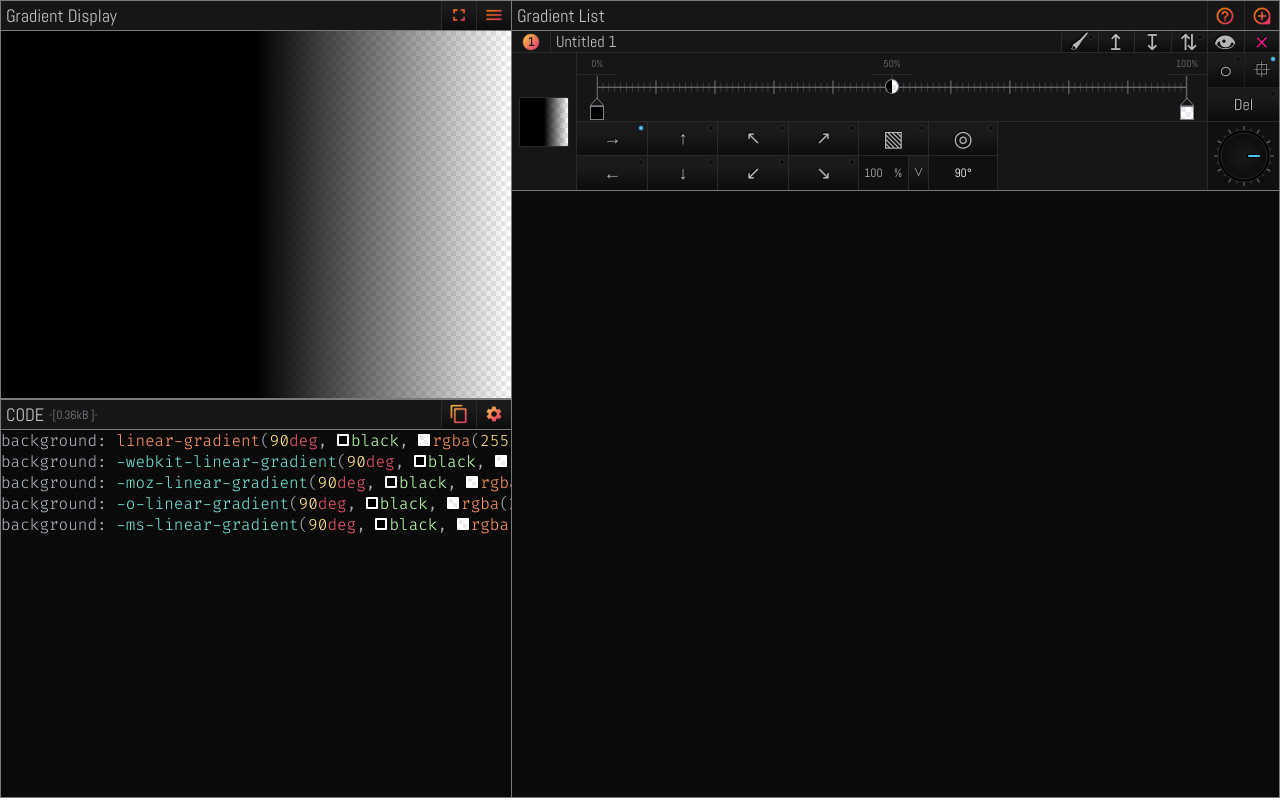
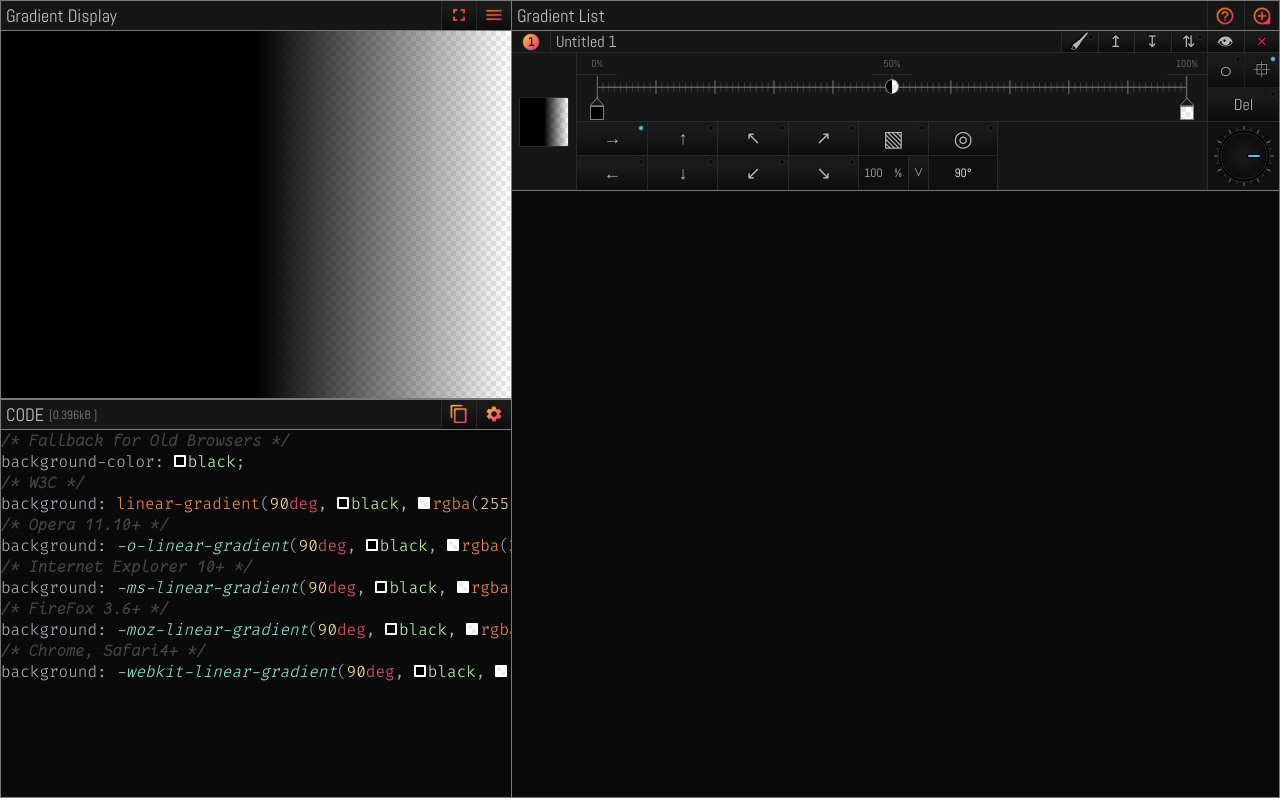
Before and after one commit to tschiboka/colorpicker, a React (Create React App) app: page / in a window 1280 px wide. Built offline with nearby package versions, Linux system fonts and the light colour scheme.

Commit message:
comment out Code with  prefixes and gradient names

```diff
--- a/src/App.scss
+++ b/src/App.scss
@@ -69,10 +69,6 @@
             border: none;
             border-left: $tertiaryBorder;
             cursor: pointer;
-            &:hover {
-                background-clip: none;
-                color: $activeButtonTextColor;
-            }
         }
     }
     & > * {
--- a/src/Components/Code/Code.js
+++ b/src/Components/Code/Code.js
@@ -33,8 +33,9 @@ export default class Code extends Component {
             copyButtonHover: false,
             convertCssNamedColorsWherePossible: true,
             preferredColorFormat: undefined,
+            commentsAllowed: true,
             cssColorNames: require("../../constants/color_templates/cssColors.json"),
-            vendorPrefixes: ["", "-webkit-", "-moz-", "-o-", "-ms-"]
+            vendorPrefixes: ["W3C", "-o-", "-ms-", "-moz-", "-webkit-",]
         }
     }
 
@@ -51,7 +52,10 @@ export default class Code extends Component {
 
     componentDidUpdate(_, prevState) {
         const code = document.getElementById("code");
-        const bites = encodeURI(code.textContent).split(/%..|./).length - 1;
+        const text = this.props.gradients.length ? code.textContent : "";
+        const bites = encodeURI(text)
+            .replace(/\*(.|\n)*?\*/g, "") // get rid of comments
+            .split(/%..|./).length - 1;
 
         if (prevState.bites !== bites) this.setState({ ...this, bites });
     }
@@ -59,10 +63,19 @@ export default class Code extends Component {
 
 
     handleCopyBtnOnClick() {
-        const code = document.getElementById("code");
-        const codeText = code.textContent.split(";").join(";\n");
+        const copy = () => {
+            const code = document.getElementById("code");
+            const codeText = code.textContent.split(";").join(";\n");
+            this.copyToClipboard(codeText);
+        }
 
-        this.copyToClipboard(codeText);
+        if (this.state.commentsAllowed) { // Don't let comments pollute clip-board
+            this.setState({ ...this.state, commentsAllowed: false }, () => {
+                copy();
+                this.setState({ ...this.state, commentsAllowed: true });
+            });
+        }
+        else copy();
     }
 
 
@@ -365,6 +378,16 @@ export default class Code extends Component {
 
 
 
+    renderComment(index) {
+        const comment = this.props.gradients[index].name;
+        const isUntitled = /^untitled/gi.test(comment);
+        if (this.state.commentsAllowed && !isUntitled) return (
+            <span className="token comment">&nbsp;&nbsp;&#47;&#42;&nbsp;{comment}&nbsp;&#42;&#47;</span>
+        );
+    }
+
+
+
     renderBackgroundWithPrefix(vendorPrefix) {
         const gradients = this.props.gradients.map(grad => getImmutableGradientCopy(grad)).reverse();
         const functionNames = gradients.map(gradient => (gradient.repeating ? "repeating-" : "") + gradient.type + "-gradient");
@@ -383,24 +406,37 @@ export default class Code extends Component {
             </span>
         );
 
+        const prefix = vendorPrefix === "W3C" ? "" : vendorPrefix;
+
         return (
-            <code key={"code" + vendorPrefix}>
+            <code key={"code" + prefix}>
                 <pre>
                     <span>
                         <span className="token property">background</span>
 
                         <span className="token punctuation">: </span>
+
                         {gradients.map((gradient, gradIndex) => (
                             <span key={`gradient_${gradIndex}`}>
-                                <span className="token vendor-prefix">{vendorPrefix}</span>
+                                <span className="token vendor-prefix">{prefix}</span>
 
-                                <span className={`token ${vendorPrefix ? "vendor-prefix" : "function"}`}>{functionNames[gradIndex]}</span>
+                                <span className={`token ${prefix ? "vendor-prefix" : "function"}`}>{functionNames[gradIndex]}</span>
 
                                 {renderFunctionSpans(gradIndex)}
 
                                 {gradients.length - 1 > gradIndex
-                                    ? <span className="token punctuation">,<br /><span>&nbsp;&nbsp;&nbsp;&nbsp;&nbsp;&nbsp;&nbsp;&nbsp;&nbsp;&nbsp;&nbsp;&nbsp;</span></span>
-                                    : <span className="token punctuation">;<br /></span>
+                                    ? <span className="token punctuation">
+                                        ,{this.renderComment(gradIndex)}
+
+                                        <br />
+
+                                        <span>&nbsp;&nbsp;&nbsp;&nbsp;&nbsp;&nbsp;&nbsp;&nbsp;&nbsp;&nbsp;&nbsp;&nbsp;</span>
+                                    </span>
+                                    : <span className="token punctuation">
+                                        ;{this.renderComment(gradIndex)}
+
+                                        <br />
+                                    </span>
                                 }
                             </span>
                         ))}
@@ -415,7 +451,26 @@ export default class Code extends Component {
     renderCode() {
         return (
             this.state.vendorPrefixes.map(vendorPrefix => {
-                return this.renderBackgroundWithPrefix(vendorPrefix)
+                const vendorComment = {
+                    "W3C": "W3C",
+                    "-o-": "Opera 11.10+",
+                    "-ms-": "Internet Explorer 10+",
+                    "-moz-": "FireFox 3.6+",
+                    "-webkit-": "Chrome, Safari4+",
+                };
+                return (
+                    <span key={`vendor-prefix${vendorPrefix}`}>
+                        {this.state.commentsAllowed && <span className="token comment">
+                            &#47;&#42;&nbsp;
+
+                            {vendorComment[vendorPrefix]}
+
+                            &nbsp;&#42;&#47;
+                            </span>}
+
+                        {this.renderBackgroundWithPrefix(vendorPrefix)}
+                    </span>
+                )
             })
         );
     }
@@ -431,7 +486,7 @@ export default class Code extends Component {
 
                     </span>
 
-                    <span className="bite-count">-[{this.state.bites / 1000}kB ]-</span>
+                    <span className="bite-count">[{this.state.bites / 1000}kB ]</span>
 
                     <div>
                         <button
@@ -454,7 +509,23 @@ export default class Code extends Component {
                 </header>
 
                 <div id="code">
-                    {this.renderCode()}
+                    {this.props.gradients.length
+                        ? <span>
+                            {this.state.commentsAllowed && <span className="token comment">&#47;&#42;&nbsp;Fallback for Old Browsers&nbsp;&#42;&#47;<br /></span>}
+
+                            <span className="token property">background-color</span>
+
+                            <span className="token punctuation">: </span>
+
+                            {this.renderColor(this.props.gradients[0].colors[0].color, 1, 0)}
+
+                            <span className="token punctuation">;</span>
+
+                            <br />
+                            {this.renderCode()}
+                        </span>
+                        : <span className="token comment">&#47;&#47; No gradients</span>
+                    }
                 </div>
             </div>
         )
--- a/src/Components/Code/Code.scss
+++ b/src/Components/Code/Code.scss
@@ -50,6 +50,7 @@
         max-height: 100%;
         max-width: 100%;
         overflow: auto;
+        font-size: $medFont;
         span { font-family: "Fira", monospace; }
         span.token.punctuation { color: $codeWhite; }
         span.token.property { color: $codeWhite; }
@@ -59,7 +60,13 @@
         span.token.keyword { color: $codePurple; }
         span.token.css-color-name {color: $codeGreen; }
         span.token.hex { color: $codeBlue; }
-        span.token.vendor-prefix { color: $codeBlue; }
+        span.token.vendor-prefix { color: $codeBlue; font-style: italic; }
+        span.token.comment {
+            color: $codeGray;
+            font-family: "Fantasque";
+            font-style: italic;
+            font-size: $lrgFont;
+        }
         .ColorPreview {
             display: inline-block;
             width: 12px;
--- a/src/Components/GradientField/GradientField.scss
+++ b/src/Components/GradientField/GradientField.scss
@@ -68,7 +68,7 @@
                 border-left: $tertiaryBorder;
                 color: $secondaryTextColor;
                 text-shadow: -1px -1px black;
-                font-size: $xlgFont;
+                font-size: $medFont;
                 line-height: $xlgFont;
                 vertical-align: middle;
                 cursor: pointer;
--- a/src/Components/ResultDisplay/ResultDisplay.scss
+++ b/src/Components/ResultDisplay/ResultDisplay.scss
@@ -24,12 +24,12 @@
                         background-size: contain;
                         pointer-events: none;
                     }
-                }
-                &:hover {
-                    background: $buttonGradientHover;
-                    div {
-                        width: 18px;
-                        height: 18px;
+                    &:hover {
+                        background: $buttonGradientHover;
+                        div {
+                            width: 18px;
+                            height: 18px;
+                        }
                     }
                 }
             }
--- a/src/constants/constants.scss
+++ b/src/constants/constants.scss
@@ -19,13 +19,14 @@ $activeButtonTextColor:       #4cc3f1;
 $warningTextColor:            #ff1493;
 $buttonInactiveColor:         #0c0c0c;
 // CODE TEXT COLORS
-$codeBlue:                    #72e0d1;
+$codeBlue:                    #8cebde;
 $codeYellow:                  #ffe188;
-$codeOrange:                  #fc9463;
+$codeOrange:                  #f88c44;
 $codeWhite:                   #aaafbb;
 $codeRed:                     #ef596f;
 $codePurple:                  #c85fde;
 $codeGreen:                   #bcffac;
+$codeGray:                    #474747;
 // GRADIENTS
 $orangePinkGradient:            linear-gradient(-45deg,#e52e71, #fcca42);
 $buttonGradient:                linear-gradient(180deg, #1a1a1a 30%, #0c0c0c);
```
